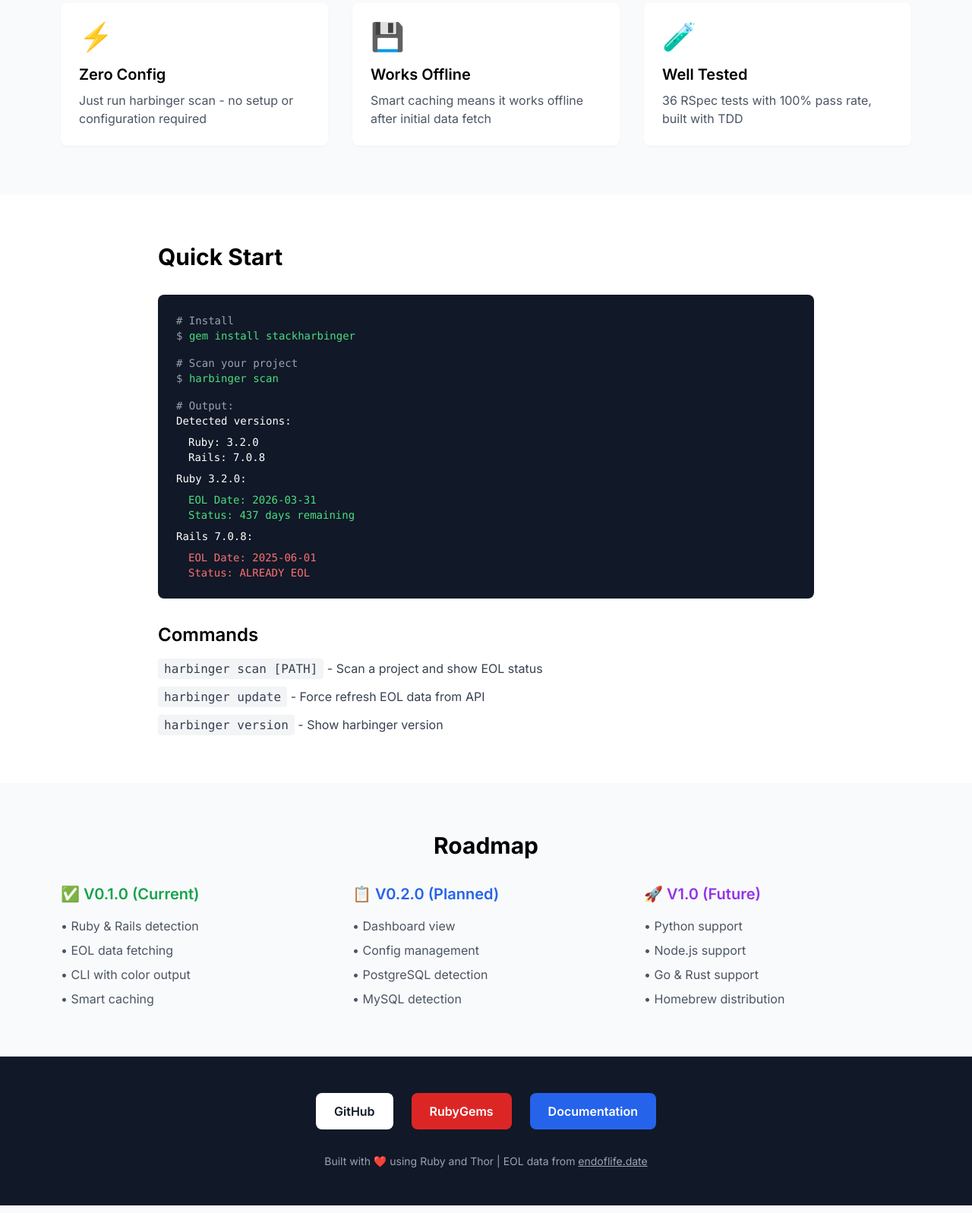
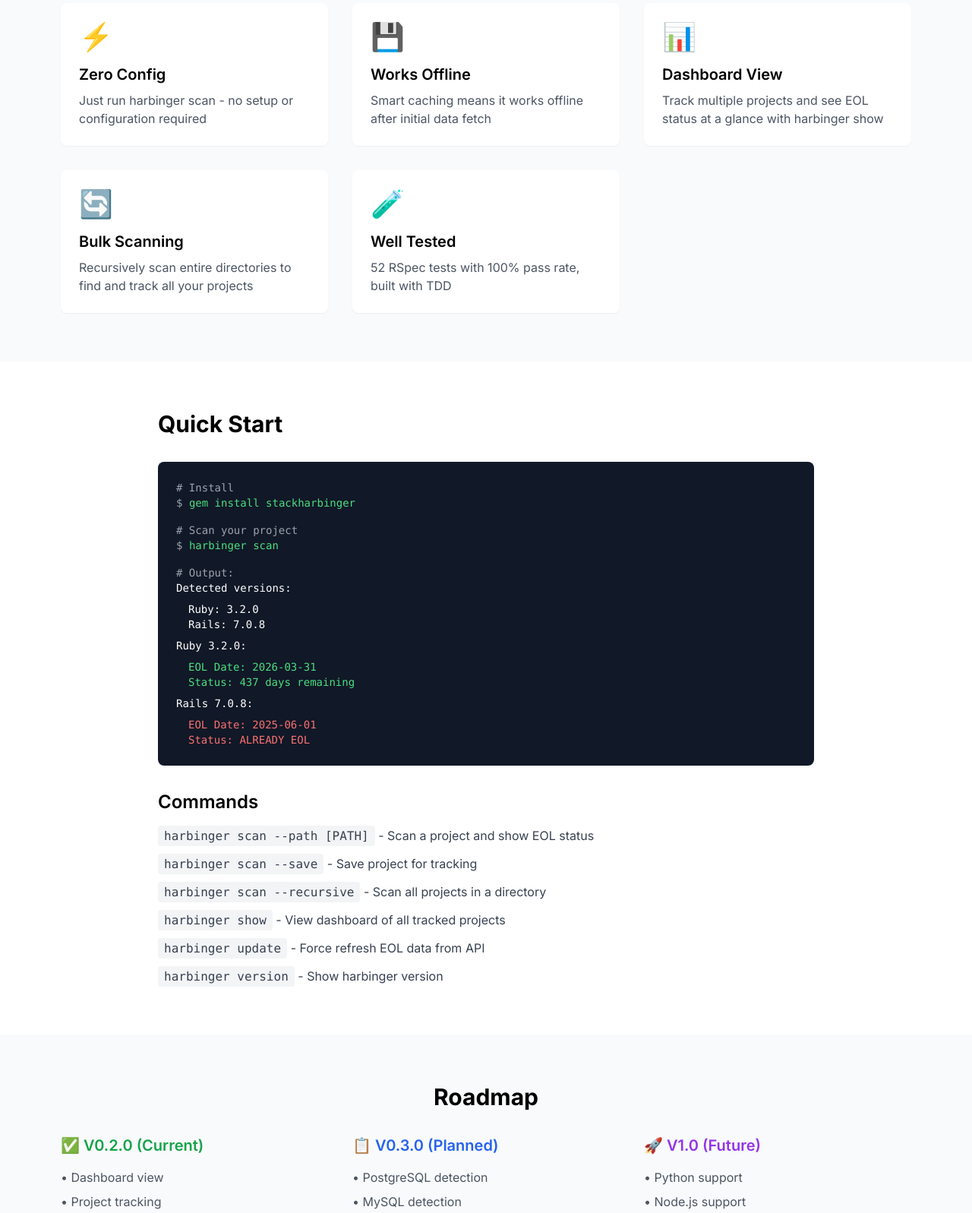
Before and after one commit to RichD/harbinger, a plain HTML site: page docs/index.html in a window 1280 px wide. Shown: the part 900-2497 px from the top of the page at 76% size. Drawn offline with nearby package versions, Linux system fonts and the light colour scheme.

Commit message:
Update homepage for V0.2.0 features

```diff
--- a/docs/index.html
+++ b/docs/index.html
@@ -60,9 +60,19 @@
                 <p class="text-gray-600">Smart caching means it works offline after initial data fetch</p>
             </div>
             <div class="bg-white p-6 rounded-lg shadow-sm">
+                <div class="text-4xl mb-4">📊</div>
+                <h3 class="text-xl font-semibold mb-2">Dashboard View</h3>
+                <p class="text-gray-600">Track multiple projects and see EOL status at a glance with harbinger show</p>
+            </div>
+            <div class="bg-white p-6 rounded-lg shadow-sm">
+                <div class="text-4xl mb-4">🔄</div>
+                <h3 class="text-xl font-semibold mb-2">Bulk Scanning</h3>
+                <p class="text-gray-600">Recursively scan entire directories to find and track all your projects</p>
+            </div>
+            <div class="bg-white p-6 rounded-lg shadow-sm">
                 <div class="text-4xl mb-4">🧪</div>
                 <h3 class="text-xl font-semibold mb-2">Well Tested</h3>
-                <p class="text-gray-600">36 RSpec tests with 100% pass rate, built with TDD</p>
+                <p class="text-gray-600">52 RSpec tests with 100% pass rate, built with TDD</p>
             </div>
         </div>
     </div>
@@ -96,7 +106,10 @@
             <div class="prose max-w-none">
                 <h3 class="text-2xl font-semibold mb-4">Commands</h3>
                 <ul class="space-y-3 text-gray-700">
-                    <li><code class="bg-gray-100 px-2 py-1 rounded">harbinger scan [PATH]</code> - Scan a project and show EOL status</li>
+                    <li><code class="bg-gray-100 px-2 py-1 rounded">harbinger scan --path [PATH]</code> - Scan a project and show EOL status</li>
+                    <li><code class="bg-gray-100 px-2 py-1 rounded">harbinger scan --save</code> - Save project for tracking</li>
+                    <li><code class="bg-gray-100 px-2 py-1 rounded">harbinger scan --recursive</code> - Scan all projects in a directory</li>
+                    <li><code class="bg-gray-100 px-2 py-1 rounded">harbinger show</code> - View dashboard of all tracked projects</li>
                     <li><code class="bg-gray-100 px-2 py-1 rounded">harbinger update</code> - Force refresh EOL data from API</li>
                     <li><code class="bg-gray-100 px-2 py-1 rounded">harbinger version</code> - Show harbinger version</li>
                 </ul>
@@ -109,21 +122,21 @@
         <h2 class="text-3xl font-bold mb-8 text-center">Roadmap</h2>
         <div class="grid md:grid-cols-3 gap-8">
             <div>
-                <h3 class="text-xl font-semibold mb-4 text-green-600">✅ V0.1.0 (Current)</h3>
+                <h3 class="text-xl font-semibold mb-4 text-green-600">✅ V0.2.0 (Current)</h3>
                 <ul class="space-y-2 text-gray-600">
-                    <li>• Ruby & Rails detection</li>
-                    <li>• EOL data fetching</li>
-                    <li>• CLI with color output</li>
-                    <li>• Smart caching</li>
+                    <li>• Dashboard view</li>
+                    <li>• Project tracking</li>
+                    <li>• Recursive scanning</li>
+                    <li>• Config management</li>
                 </ul>
             </div>
             <div>
-                <h3 class="text-xl font-semibold mb-4 text-blue-600">📋 V0.2.0 (Planned)</h3>
+                <h3 class="text-xl font-semibold mb-4 text-blue-600">📋 V0.3.0 (Planned)</h3>
                 <ul class="space-y-2 text-gray-600">
-                    <li>• Dashboard view</li>
-                    <li>• Config management</li>
                     <li>• PostgreSQL detection</li>
                     <li>• MySQL detection</li>
+                    <li>• Rescan command</li>
+                    <li>• Export to JSON/CSV</li>
                 </ul>
             </div>
             <div>
```
